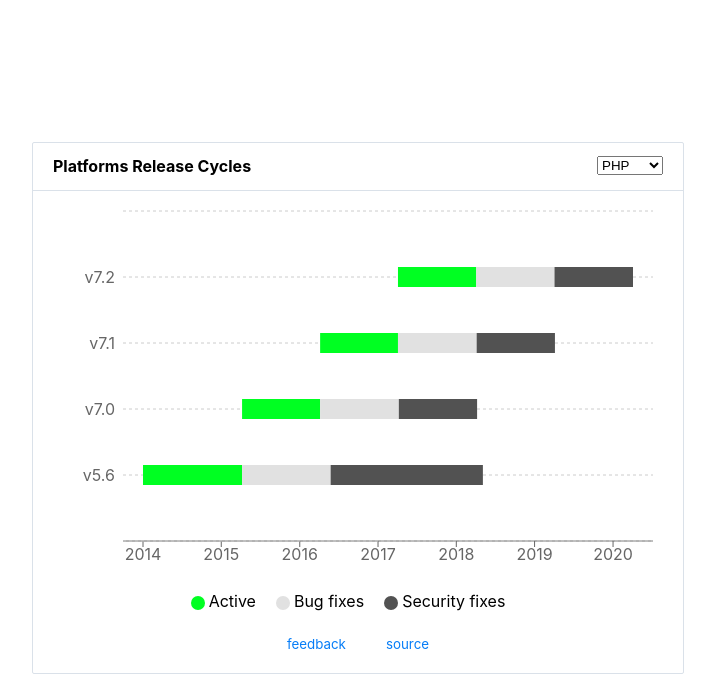
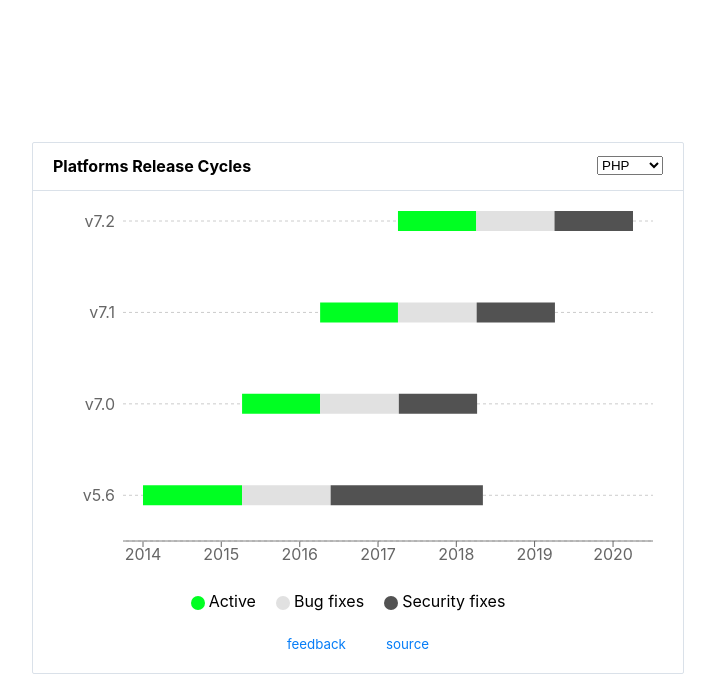
Before and after one commit to dinkbit/release-cycles, a Next.js app: page / in a window 1280 px wide. Shown: the top 688 px of the page, without its empty margins (282-997 px from the left). Built offline with nearby package versions, Linux system fonts and the light colour scheme.

Commit message:
Fix graph space

```diff
--- a/components/Chart.js
+++ b/components/Chart.js
@@ -50,7 +50,7 @@ export default class Chart extends Component {
         <ScatterChart
           width={640}
           height={400}
-          margin={{ top: 20, right: 20, bottom: 20, left: 20 }}
+          margin={{ top: 30, right: 20, bottom: 20, left: 20 }}
         >
           <XAxis
             type="number"
@@ -66,7 +66,7 @@ export default class Chart extends Component {
           <YAxis
             dataKey={"y"}
             name="Releases"
-            domain={["dataMin - 1", "dataMax + 1"]}
+            domain={["dataMin - 0.5", "dataMax"]}
             ticks={ticksY}
             ticksSize={ticksY.length}
             tickFormatter={tickFormatterY}
```
